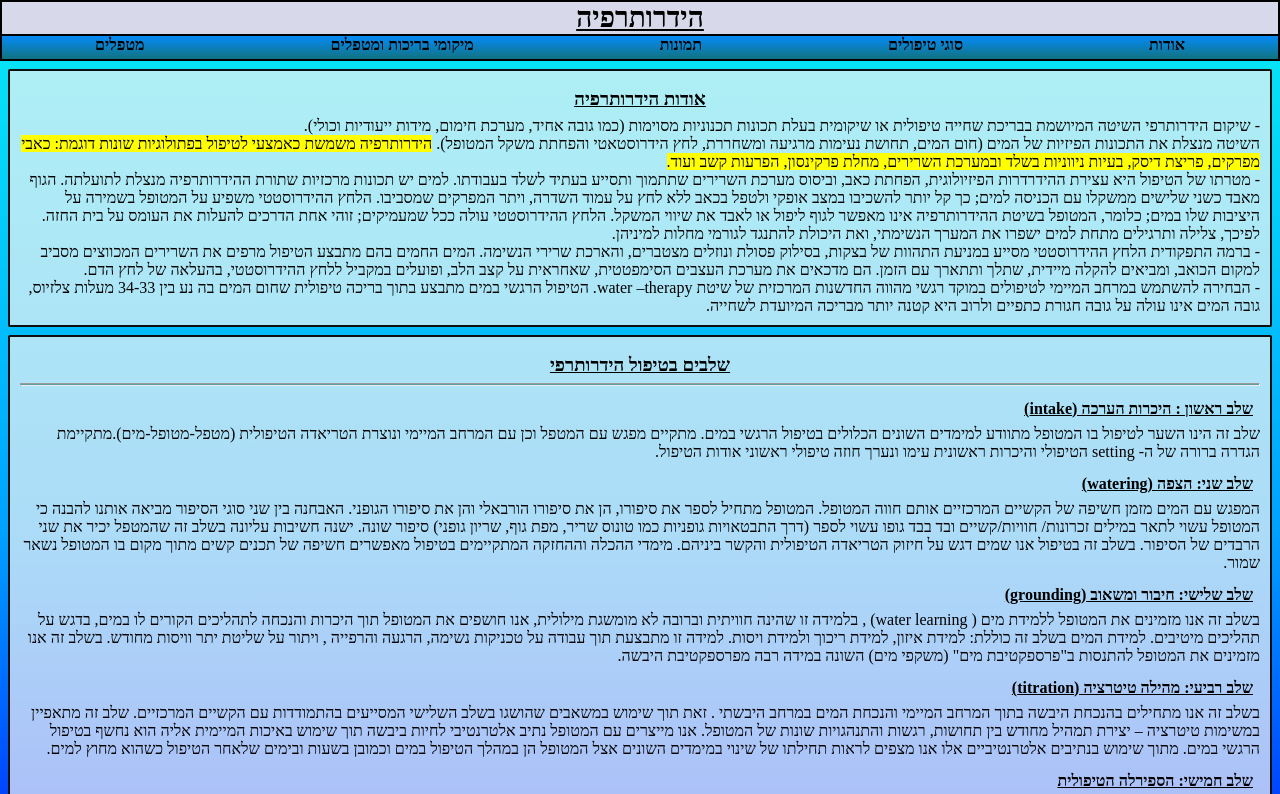
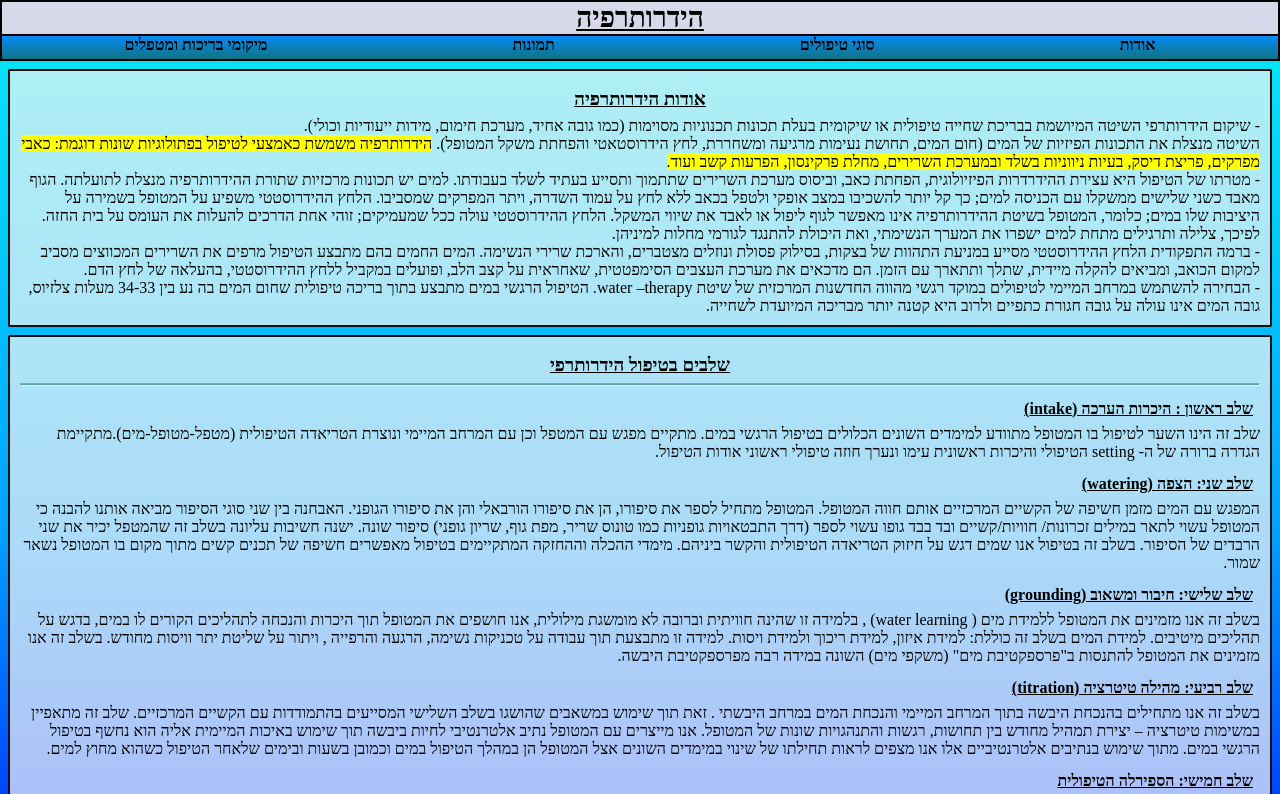
Before and after one commit to arielazulay/Hydrotherapy, a plain HTML site: page index.html in a window 1280 px wide. Shown: the top 794 px of the page. Drawn offline with Linux system fonts and the light colour scheme.

Commit message:
מחיקה של המטפלים

```diff
--- a/index.html
+++ b/index.html
@@ -15,7 +15,7 @@
         <a href="./tot.html" class="inedx-h">סוגי טיפולים</a>
         <a href="./pic.html" class="inedx-h">תמונות</a>
         <a href="./place-p.html" class="inedx-h">מיקומי בריכות ומטפלים</a>
-        <a href="./lot.html" class="inedx-h">מטפלים</a>
+        <!-- <a href="./lot.html" class="inedx-h">מטפלים</a> -->
       </nav>
     </header>
     <main>
```
Also changed, not shown: lot.html (+1 -1 lines), pic.html (+1 -1 lines), place-p.html (+1 -1 lines), tot.html (+1 -1 lines).
